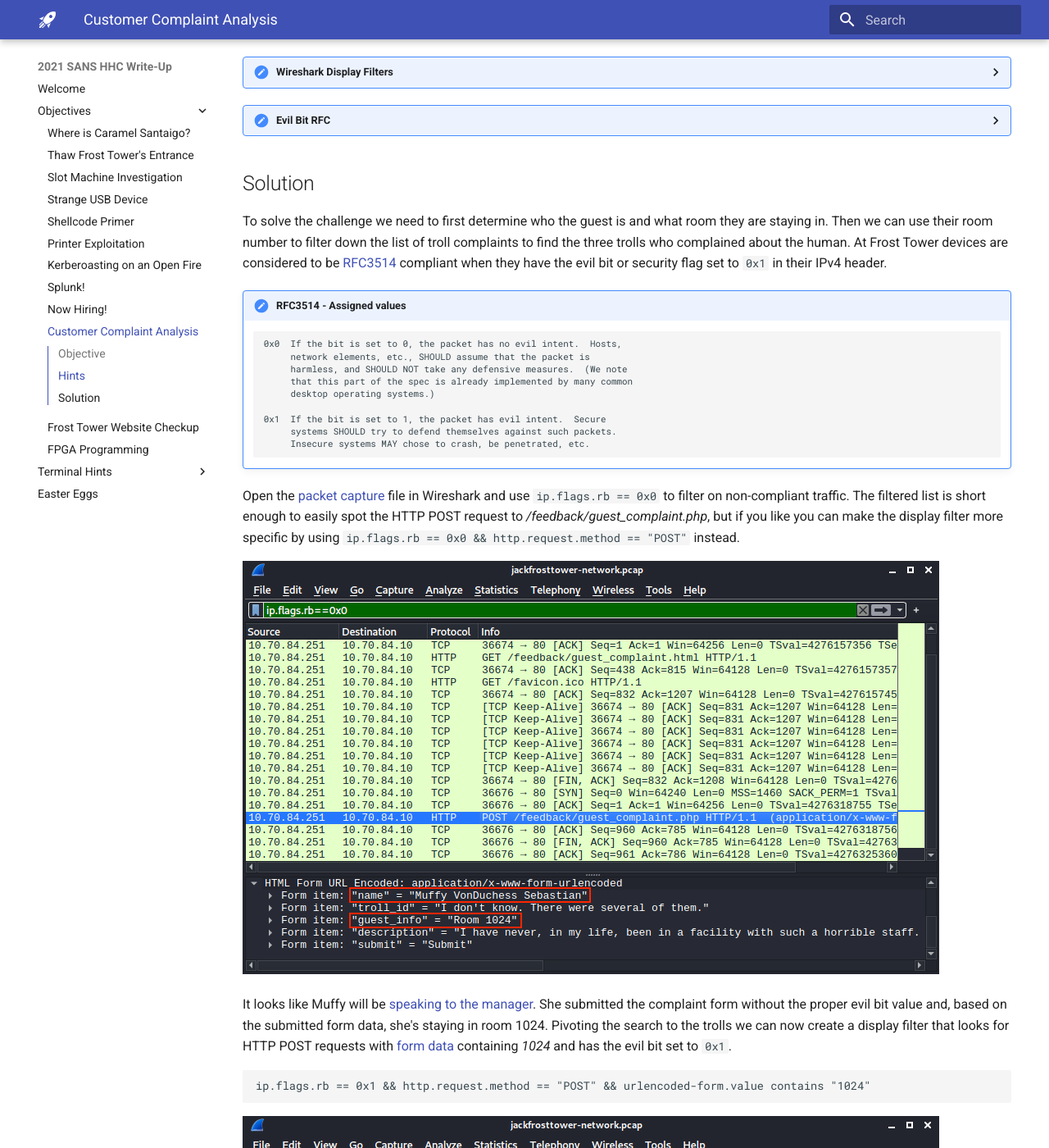
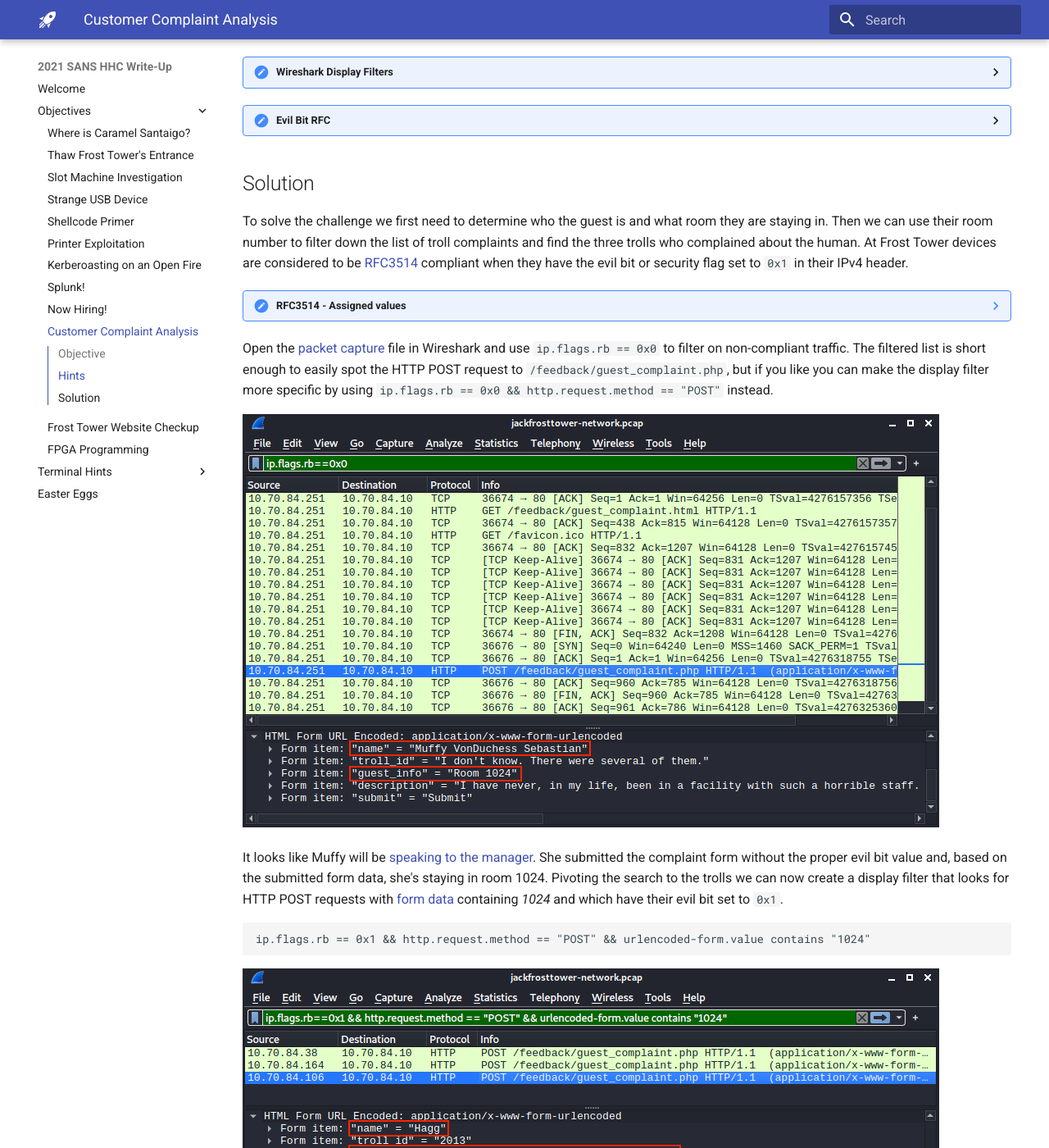
Before and after one commit to crahan/HolidayHackChallenge2021, an MkDocs documentation site: the page built from docs/objectives/o11.md, in a window 1280 px wide and 1400 px high, scrolled down 540 px. Shown: the whole window at 82% size. Built offline with MkDocs 1.6.1 and Material for MkDocs 9.7.7, drawn with Linux system fonts in a browser that asks for light colours; emoji names are drawn with the system emoji font; comment, search, counter and statistics services are not loaded.

Commit message:
o11 reviewed

````diff
--- a/docs/objectives/o11.md
+++ b/docs/objectives/o11.md
@@ -33,26 +33,26 @@
 
 ## Solution
 
-To solve the challenge we need to first determine who the guest is and what room they are staying in. Then we can use their room number to filter down the list of troll complaints to find the three trolls who complained about the human. At Frost Tower devices are considered to be [RFC3514](https://datatracker.ietf.org/doc/html/rfc3514) compliant when they have the evil bit or security flag set to `0x1` in their IPv4 header.
+To solve the challenge we first need to determine who the guest is and what room they are staying in. Then we can use their room number to filter down the list of troll complaints and find the three trolls who complained about the human. At Frost Tower devices are considered to be [RFC3514](https://datatracker.ietf.org/doc/html/rfc3514) compliant when they have the evil bit or security flag set to `0x1` in their IPv4 header.
 
-!!! note "RFC3514 - Assigned values"
+??? note "RFC3514 - Assigned values"
     ```text
-    0x0  If the bit is set to 0, the packet has no evil intent.  Hosts,
+    0x0  If the bit is set to 0, the packet has no evil intent. Hosts,
          network elements, etc., SHOULD assume that the packet is
-         harmless, and SHOULD NOT take any defensive measures.  (We note
+         harmless, and SHOULD NOT take any defensive measures. (We note
          that this part of the spec is already implemented by many common
          desktop operating systems.)
 
-    0x1  If the bit is set to 1, the packet has evil intent.  Secure
+    0x1  If the bit is set to 1, the packet has evil intent. Secure
          systems SHOULD try to defend themselves against such packets.
          Insecure systems MAY chose to crash, be penetrated, etc.
     ```
 
-Open the [packet capture](https://downloads.jackfrosttower.com/2021/jackfrosttower-network.zip) file in Wireshark and use `ip.flags.rb == 0x0` to filter on non-compliant traffic. The filtered list is short enough to easily spot the HTTP POST request to */feedback/guest_complaint.php*, but if you like you can make the display filter more specific by using `ip.flags.rb == 0x0 && http.request.method == "POST"` instead.
+Open the [packet capture](../artifacts/objectives/o11/jackfrosttower-network.zip) file in Wireshark and use `ip.flags.rb == 0x0` to filter on non-compliant traffic. The filtered list is short enough to easily spot the HTTP POST request to `/feedback/guest_complaint.php`, but if you like you can make the display filter more specific by using `ip.flags.rb == 0x0 && http.request.method == "POST"` instead.
 
 ![Finding Muffy](../img/objectives/o11/finding_muffy.png)
 
-It looks like Muffy will be [speaking to the manager](../artifacts/objectives/o11/guest_complaints.txt). She submitted the complaint form without the proper evil bit value and, based on the submitted form data, she's staying in room 1024. Pivoting the search to the trolls we can now create a display filter that looks for HTTP POST requests with [form data](https://www.wireshark.org/docs/dfref/u/urlencoded-form.html) containing *1024* and has the evil bit set to `0x1`.
+It looks like Muffy will be [speaking to the manager](../artifacts/objectives/o11/guest_complaints.txt). She submitted the complaint form without the proper evil bit value and, based on the submitted form data, she's staying in room 1024. Pivoting the search to the trolls we can now create a display filter that looks for HTTP POST requests with [form data](https://www.wireshark.org/docs/dfref/u/urlencoded-form.html) containing *1024* and which have their evil bit set to `0x1`.
 
 ```wireshark
 ip.flags.rb == 0x1 && http.request.method == "POST" && urlencoded-form.value contains "1024"
@@ -69,7 +69,7 @@ ip.flags.rb == 0x1 && http.request.method == "POST" && urlencoded-form.value con
 !!! quote "Yaqh"
     Snooty lady in room 1024 - Lady call desk and ask for more towel. Yaqh take to room. Yaqh ask if she want more towel because she is like to steal. She say Yaqh is insult. Yaqh is not insult. Yaqh is Yaqh.
 
-Looks like Flud, Hagg, and Yaqh are the three trolls who complained about the lady who's staying in room 1024. Before moving on to the next challenge however, definitely take some time to read the remaining 12  funny [troll complaints](../artifacts/objectives/o11/troll_complaints.txt) in the packet capture.
+Looks like Flud, Hagg, and Yaqh are the three trolls who complained about the lady who's staying in room 1024. Before moving on to the next challenge however, definitely take some time to read the remaining 12  funny [troll complaints](../artifacts/objectives/o11/troll_complaints.txt) in the packet capture. :smile:
 
 !!! done "Answer"
     Flud Hagg Yaqh
````
